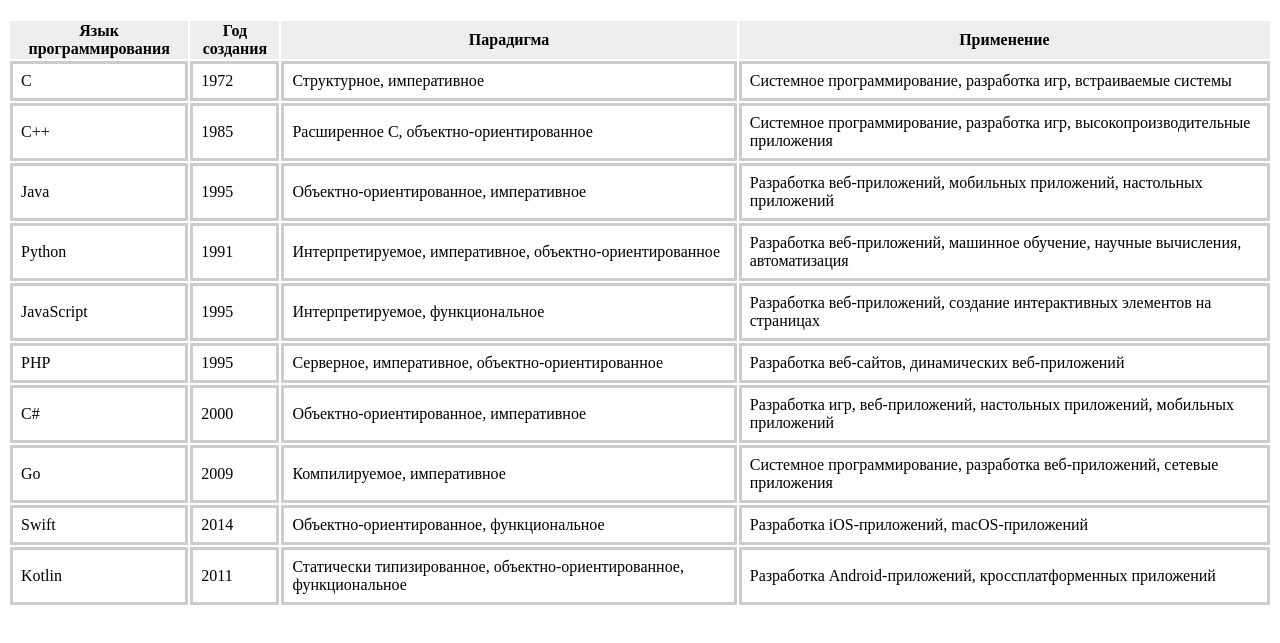
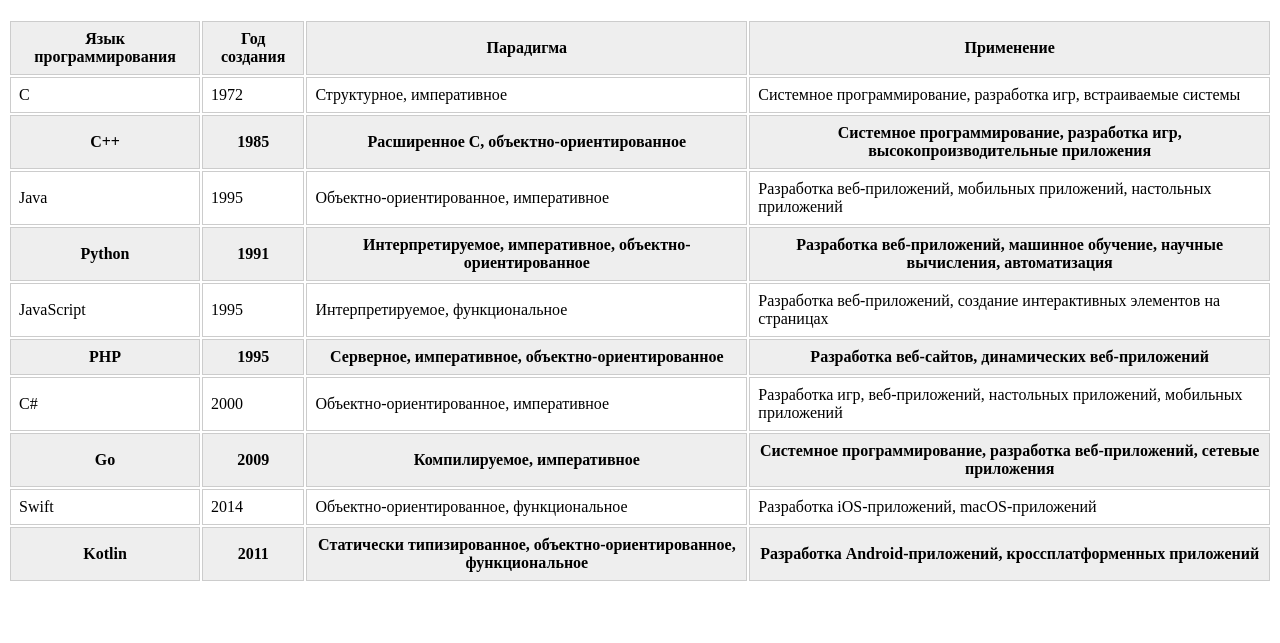
Before and after one commit to WinterDreamCore/WinterDreamCore.Github.io, a plain HTML site: page index.html in a window 1280 px wide. Shown: the part 61-704 px from the top of the page. Drawn offline with Linux system fonts and the light colour scheme.

Commit message:
Add files via upload

```diff
--- a/index.html
+++ b/index.html
@@ -22,10 +22,10 @@
             <td>Системное программирование, разработка игр, встраиваемые системы</td>
         </tr>
         <tr>
-            <td>C++</td>
-            <td>1985</td>
-            <td>Расширенное C, объектно-ориентированное</td>
-            <td>Системное программирование, разработка игр, высокопроизводительные приложения</td>
+            <th>C++</th>
+            <th>1985</th>
+            <th>Расширенное C, объектно-ориентированное</th>
+            <th>Системное программирование, разработка игр, высокопроизводительные приложения</th>
         </tr>
         <tr>
             <td>Java</td>
@@ -34,10 +34,10 @@
             <td>Разработка веб-приложений, мобильных приложений, настольных приложений</td>
         </tr>
         <tr>
-            <td>Python</td>
-            <td>1991</td>
-            <td>Интерпретируемое, императивное, объектно-ориентированное</td>
-            <td>Разработка веб-приложений, машинное обучение, научные вычисления, автоматизация</td>
+            <th>Python</th>
+            <th>1991</th>
+            <th>Интерпретируемое, императивное, объектно-ориентированное</th>
+            <th>Разработка веб-приложений, машинное обучение, научные вычисления, автоматизация</th>
         </tr>
         <tr>
             <td>JavaScript</td>
@@ -46,10 +46,10 @@
             <td>Разработка веб-приложений, создание интерактивных элементов на страницах</td>
         </tr>
         <tr>
-            <td>PHP</td>
-            <td>1995</td>
-            <td>Серверное, императивное, объектно-ориентированное</td>
-            <td>Разработка веб-сайтов, динамических веб-приложений</td>
+            <th>PHP</th>
+            <th>1995</th>
+            <th>Серверное, императивное, объектно-ориентированное</th>
+            <th>Разработка веб-сайтов, динамических веб-приложений</th>
         </tr>
         <tr>
             <td>C#</td>
@@ -58,10 +58,10 @@
             <td>Разработка игр, веб-приложений, настольных приложений, мобильных приложений</td>
         </tr>
         <tr>
-            <td>Go</td>
-            <td>2009</td>
-            <td>Компилируемое, императивное</td>
-            <td>Системное программирование, разработка веб-приложений, сетевые приложения</td>
+            <th>Go</th>
+            <th>2009</th>
+            <th>Компилируемое, императивное</th>
+            <th>Системное программирование, разработка веб-приложений, сетевые приложения</th>
         </tr>
         <tr>
             <td>Swift</td>
@@ -70,10 +70,10 @@
             <td>Разработка iOS-приложений, macOS-приложений</td>
         </tr>
         <tr>
-            <td>Kotlin</td>
-            <td>2011</td>
-            <td>Статически типизированное, объектно-ориентированное, функциональное</td>
-            <td>Разработка Android-приложений, кроссплатформенных приложений</td>
+            <th>Kotlin</th>
+            <th>2011</th>
+            <th>Статически типизированное, объектно-ориентированное, функциональное</th>
+            <th>Разработка Android-приложений, кроссплатформенных приложений</th>
         </tr>
     </table>
 </body>
--- a/style.css
+++ b/style.css
@@ -1,10 +1,14 @@
 td{
     padding: 8px;
-    border-radius: 1px;
+    border: 1px;
     border-style: solid;
     border-color: #ccc;
     text-align: left;
 }
 th{
+    padding: 8px;
+    border: 1px;
+    border-style: solid;
+    border-color: #ccc;
     background-color: #eee;
 }
```
